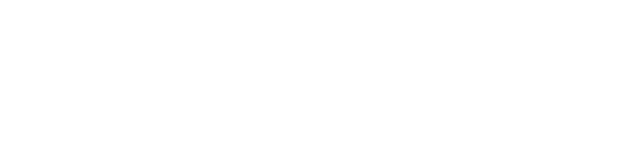
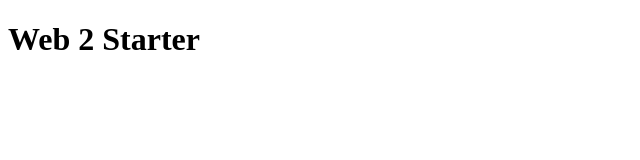
Before and after one commit to kraugust1/web-2-starter-items, a plain HTML site: page index.html in a window 1280 px wide. Shown: the whole page, without its empty margins (0-640 px from the left). Drawn offline with Linux system fonts and the light colour scheme.

Commit message:
added body text, test for index?

```diff
--- a/index.html
+++ b/index.html
@@ -3,9 +3,11 @@
 <head>
     <meta charset="UTF-8">
     <meta name="viewport" content="width=device-width, initial-scale=1.0">
-    <title>Document</title>
+    <title>Web 2 Starter</title>
 </head>
 <body>
 
+    <h1>Web 2 Starter </h1>
+
 </body>
 </html>
```
